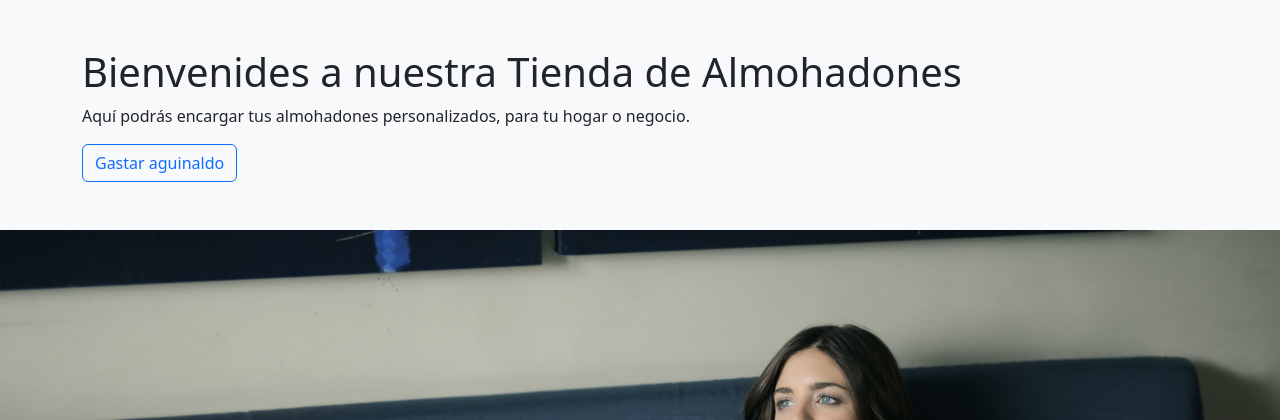
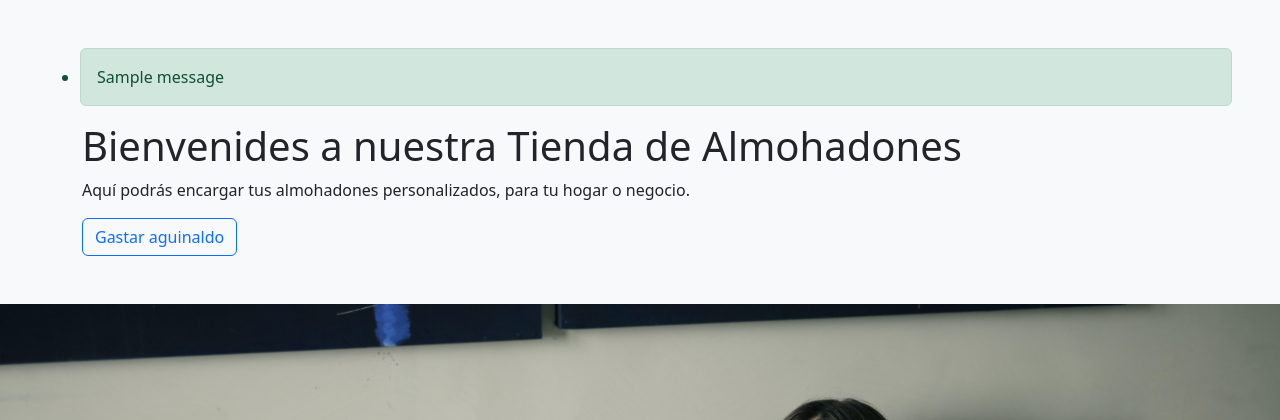
Before and after one commit to AlexEMartin/pig, a Django app: page / in a window 1280 px wide. Shown: the part 56-476 px from the top of the page. Run offline with Django 4.2, Linux system fonts and the light colour scheme; tables that the repository leaves empty hold one stand-in row (values such as "Sample post"); grey boxes marked "Sample" are stand-in pictures; one stand-in notice (Sample message) is shown.

Commit message:
Django messages alert

```diff
--- a/tienda/templates/paginas/home.html
+++ b/tienda/templates/paginas/home.html
@@ -6,6 +6,13 @@
 {% block contenido %}
 
 <div class="p-5 bg-light">
+  {% if messages %}
+    <ul class="messages">
+        {% for message in messages %}
+        <li{% if message.tags %} class="alert alert-{{ message.tags }}"{% endif %}>{{ message }}</li>
+        {% endfor %}
+    </ul>
+  {% endif %}
   <div class="container">
     <h1>Bienvenides a nuestra Tienda de Almohadones</h1>
     <p>
--- a/tienda/views.py
+++ b/tienda/views.py
@@ -3,6 +3,7 @@ from .models import Almohadon
 from .forms import AlmohadonForm, CustomerForm
 from django.contrib.auth.decorators import login_required
 from django.contrib.auth import logout
+from django.contrib import messages
 
 
 def home(request):
@@ -20,6 +21,7 @@ def contacto(request):
         form = CustomerForm(request.POST)
         if form.is_valid():
             form.save()
+            messages.add_message(request=request, level=messages.SUCCESS, message='Consulta enviada con éxito.')
             return redirect('/')
     return render(request, 'paginas/contacto.html', {'form': form})
 
@@ -34,6 +36,7 @@ def crear(request):
     formulario = AlmohadonForm(request.POST or None, request.FILES or None)
     if formulario.is_valid():
         formulario.save()
+        messages.add_message(request=request, level=messages.SUCCESS, message='Producto creado con éxito.')
         return redirect('productos')
     return render(request, 'productos/crear.html', {'formulario': formulario})
 
@@ -44,6 +47,7 @@ def editar(request, id):
         request.POST or None, request.FILES or None, instance=almohadon)
     if formulario.is_valid() and request.POST:
         formulario.save()
+        messages.add_message(request=request, level=messages.INFO, message='Producto editado.')
         return redirect('productos')
     return render(request, 'productos/editar.html', {'formulario': formulario})
 
@@ -51,6 +55,7 @@ def editar(request, id):
 def eliminar(request, id):
     almohadon = Almohadon.objects.get(id=id)
     almohadon.delete()
+    messages.add_message(request=request, level=messages.WARNING, message='Producto eliminado.')
     return redirect('productos')
 
 @login_required
```
Also changed, not shown: tienda/templates/productos/index.html (+7 -0 lines), imagenes/floral.jpeg (deleted), imagenes/fondo-backup.jpg (deleted), imagenes/frida.jpg (deleted), 3 other files.
